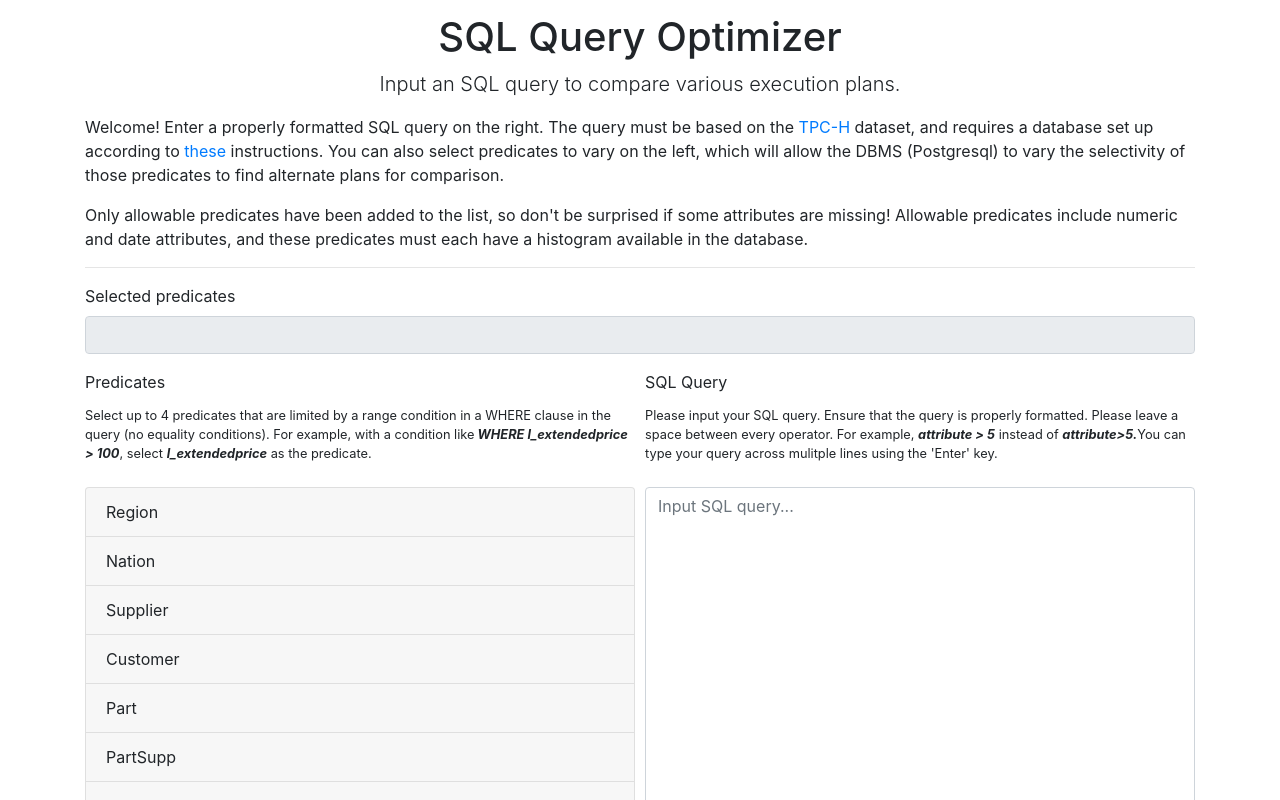
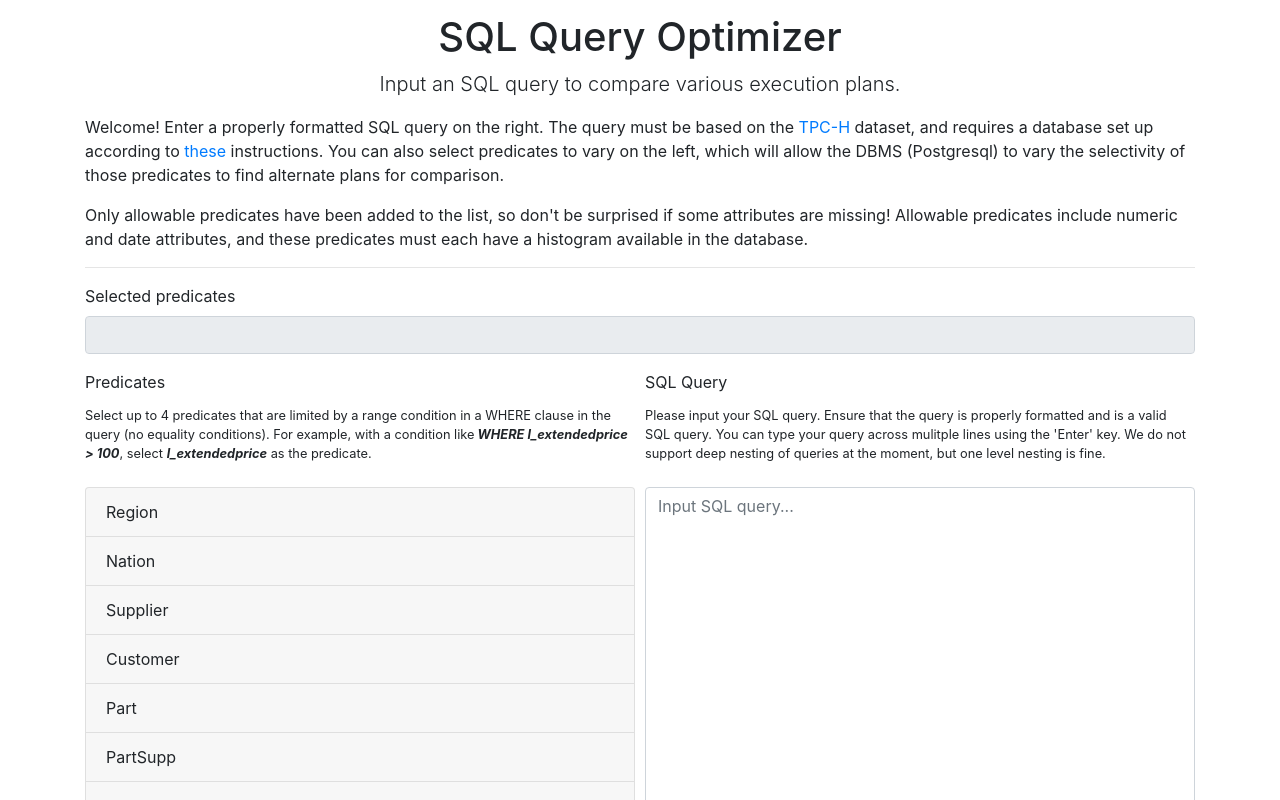
Before and after one commit to chenningg/cz4031-sql-query-optimizer, a React (Create React App) app in the folder frontend/: page / in a window 1280 px wide. Shown: the top 800 px of the page. Built offline with nearby package versions, Linux system fonts and the light colour scheme.

Commit message:
Formatted instruction and loading toast.

```diff
--- a/frontend/src/components/FormInput/FormInput.js
+++ b/frontend/src/components/FormInput/FormInput.js
@@ -155,8 +155,11 @@ const FormInput = () => {
 
           <div className={styles.toastWrapper}>
             <Toast bsPrefix={styles.toastLoading} animation={true} autohide={false} delay={3000} onClose={() => {setShowLoading(false)}} show={showLoading}>
-              <Spinner animation="border" size="sm" variant="light" as="span" role="status"></Spinner>
-              <Toast.Header bsPrefix={styles.toastHeader}>Loading data...</Toast.Header>
+              <div className={styles.toastLoadingWrapper}>
+                <Spinner animation="border" size="sm" variant="light" as="span" role="status"></Spinner>
+                <Toast.Header bsPrefix={styles.toastHeader}>Loading data...</Toast.Header>
+              </div>
+              <Toast.Body bsPrefix={styles.toastBody}>Please wait patiently - this could take a while.</Toast.Body>
             </Toast>
           </div>
 
@@ -305,9 +308,8 @@ const FormInput = () => {
             <Form.Group controlId="formQuery">
                 <Form.Label>SQL Query</Form.Label>
                 <Form.Text>
-                  Please input your SQL query. Ensure that the query is properly formatted.
-                  Please leave a space between every operator. For example, <i><b>attribute &gt; 5</b></i> instead of <i><b>attribute&gt;5.</b></i>
-                  You can type your query across mulitple lines using the 'Enter' key.
+                  Please input your SQL query. Ensure that the query is properly formatted and is a valid SQL query.
+                  You can type your query across mulitple lines using the 'Enter' key. We do not support deep nesting of queries at the moment, but one level nesting is fine.
                 </Form.Text>
                 <br />
                 <Form.Control as="textarea" rows="19" placeholder="Input SQL query..." onChange={event => setInput({...input, "query": event.target.value})} value={input.query} />
--- a/frontend/src/components/FormInput/FormInput.module.css
+++ b/frontend/src/components/FormInput/FormInput.module.css
@@ -14,11 +14,14 @@
 }
 
 .toastLoading {
-  display: flex;
   padding: 0.5rem 1rem;
   background: var(--primary);
   border-radius: 0.25rem;
   color: white;
+}
+
+.toastLoadingWrapper {
+  display: flex;
 }
 
 .toastLoading .toastHeader button {
```
